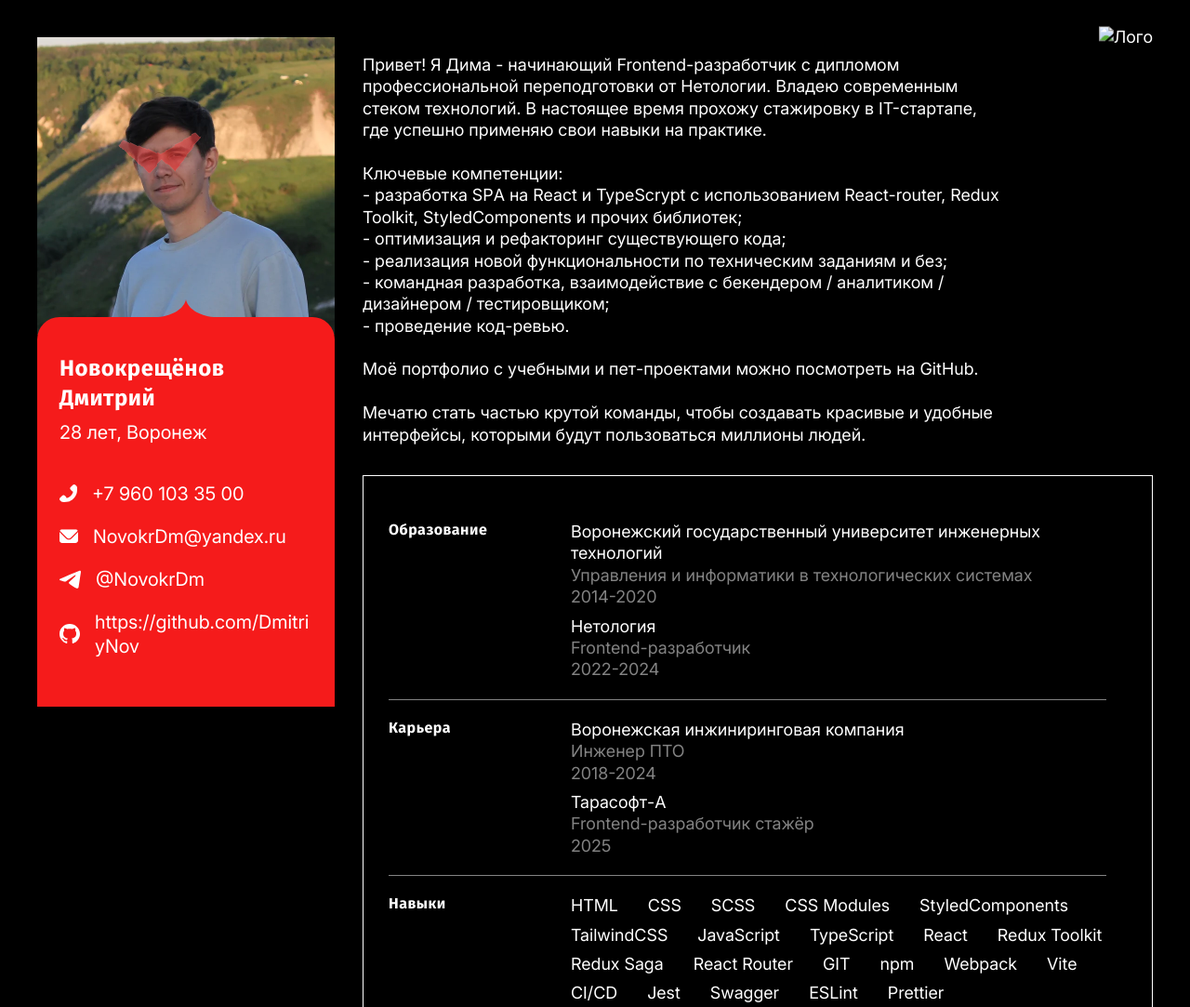
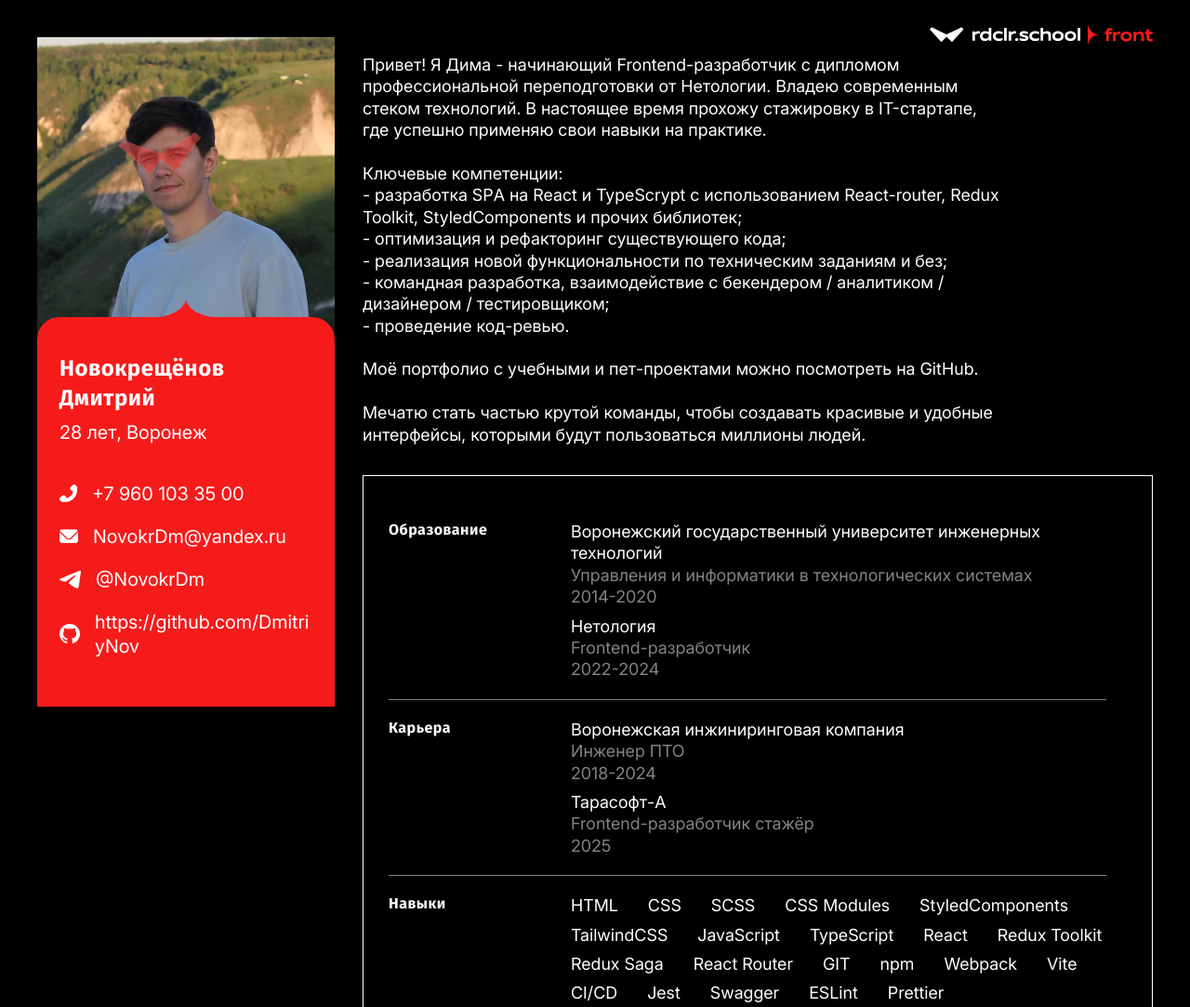
Before and after one commit to DmitriyNov/cover_letter, a website built with Vite: page index.html in a window 1280 px wide. Shown: the top 1083 px of the page at 93% size. Built offline with nearby package versions, Linux system fonts and the light colour scheme; files whose address does not match are found by name.

Commit message:
Replacing PNG with SVG

```diff
--- a/index.html
+++ b/index.html
@@ -14,7 +14,7 @@
     <div class="app__container">
       <div class="app">
         <div class="logo__container">
-          <img src="/src/assets/images/Logo.png" alt="Лого">
+          <img src="/src/assets/images/Logo.svg" alt="Лого">
         </div>
 
         <div class="contacts__container">
```
